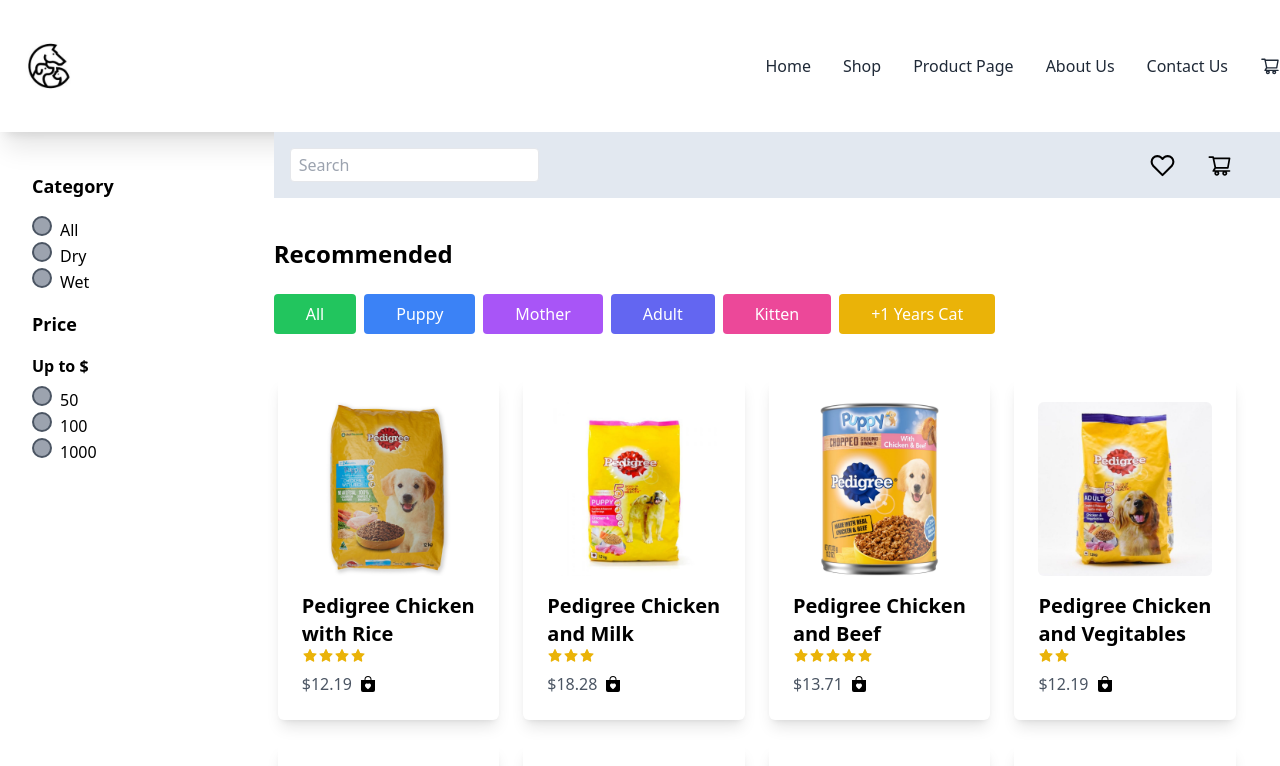
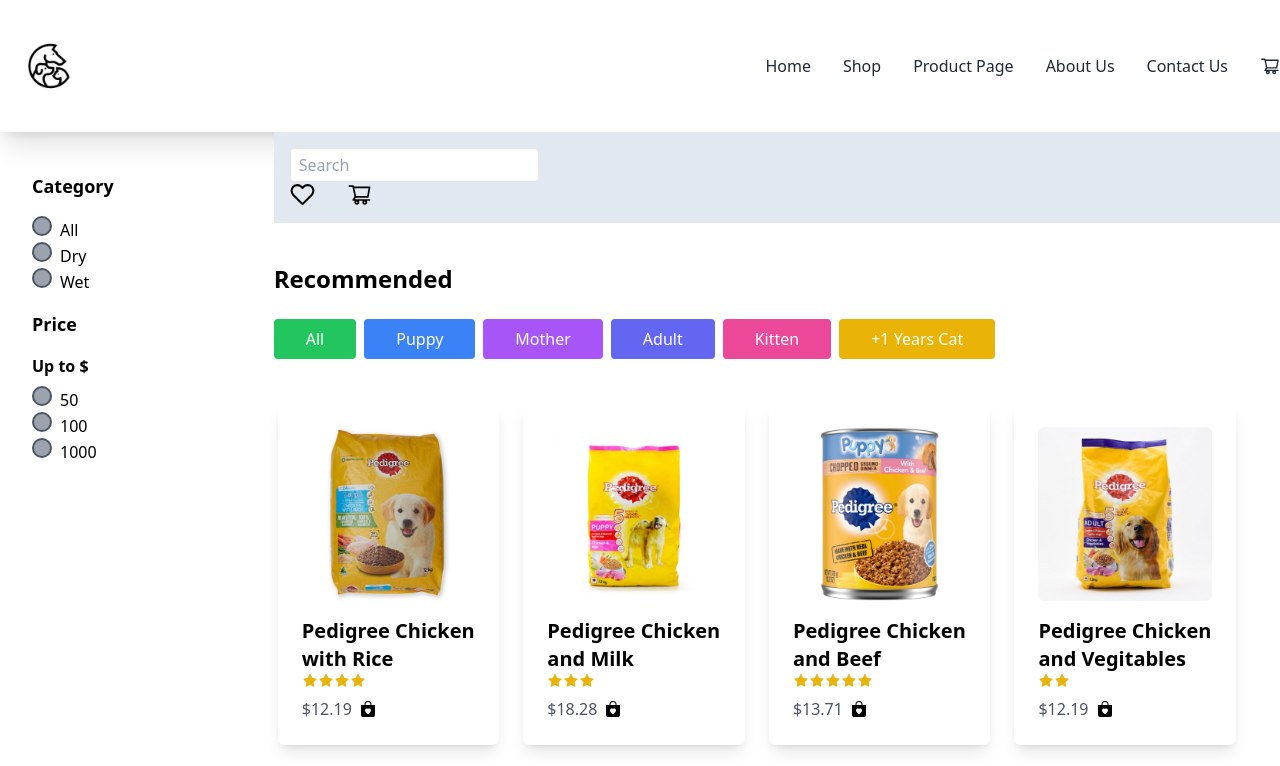
Before and after one commit to DushyanthiMahavithana/ecommerce_springboot_and_nextjs, a Next.js app: page /shop in a window 1280 px wide. Shown: the top 766 px of the page. Built offline with nearby package versions, Linux system fonts and the light colour scheme.

Commit message:
search bar

```diff
--- a/app/searchbar/page.jsx
+++ b/app/searchbar/page.jsx
@@ -1,66 +1,48 @@
 "use client";
-import React, { useState } from 'react';
+import React, { useEffect, useState } from 'react';
 import Link from 'next/link';
 import { AiOutlineShoppingCart } from "react-icons/ai";
 import { FiHeart } from "react-icons/fi";
 import data from '../db/data';
 import product from '../products/page';
+import { useRouter } from 'next/navigation';
 
 export default function Searchbar() {
-  const [searchTerm, setSearchTerm] = useState('');
-  const [suggestions, setSuggestions] = useState([]);
+  const [searchQuery, setSearchQuery] = useState('');
+  const router = useRouter();
 
-  const filterProducts = data.filter((product) =>
-    product.name.toLowerCase().includes(searchTerm.toLowerCase())
-  );
 
-  const handleInputChange = (e) => {
-    const value = e.target.value;
-    setSearchTerm(value);
+  const onSearch = (event) => {
+    event.preventDefault();
 
-    // Update suggestions based on the filtered products
-    setSuggestions(
-      filterProducts.map((product) => product.name) // Fixed variable name here
-    );
-  };
 
-  const handleSuggestionClick = (suggestion) => {
-    // Set the selected suggestion as the search term
-    setSearchTerm(suggestion);
-    // Clear suggestions
-    setSuggestions([]);
+    const encodedSearchQuery = encodeURI(searchQuery);
+    router.push(`/search?q=${encodedSearchQuery}`);
+
+    console.log("current query", encodedSearchQuery);
+
+
   };
 
   return (
     <div>
       <div className='flex items-center justify-between p-4 bg-slate-200 text-black ml-40 mb-10'>
+        <form onSubmit={onSearch}>
         <input
-          className='px-2 py-1 mr-2 border rounded focus:outline'
-          type='text'
-          placeholder='Search'
-          value={searchTerm}
-          onChange={handleInputChange}
+        value={searchQuery}
+        onChange={(event) => searchQuery(event.target.value)}
+        className='px-2 py-1 mr-2 border rounded focus:outline'
+        type='text'
+        placeholder='Search'
         />
 
-        {suggestions.length > 0 && (
-          <ul className="absolute left-0 mt-2 w-full bg-white border rounded">
-            {suggestions.map((suggestion, index) => (
-              <li
-                key={index}
-                className="p-2 cursor-pointer hover:bg-gray-200"
-                onClick={() => handleSuggestionClick(suggestion)}
-              >
-                {suggestion}
-              </li>
-            ))}
-          </ul>
-        )}
 
         <div className='flex'>
           <Link className="hover:text-gray-400 mr-8" href={"/#"}><FiHeart size={25} /></Link>
           <Link className="hover:text-gray-400 mr-8" href={"/#"}><AiOutlineShoppingCart size={25} /></Link>
         </div>
+        </form>
       </div>
     </div>
   );
-}
+};
```
